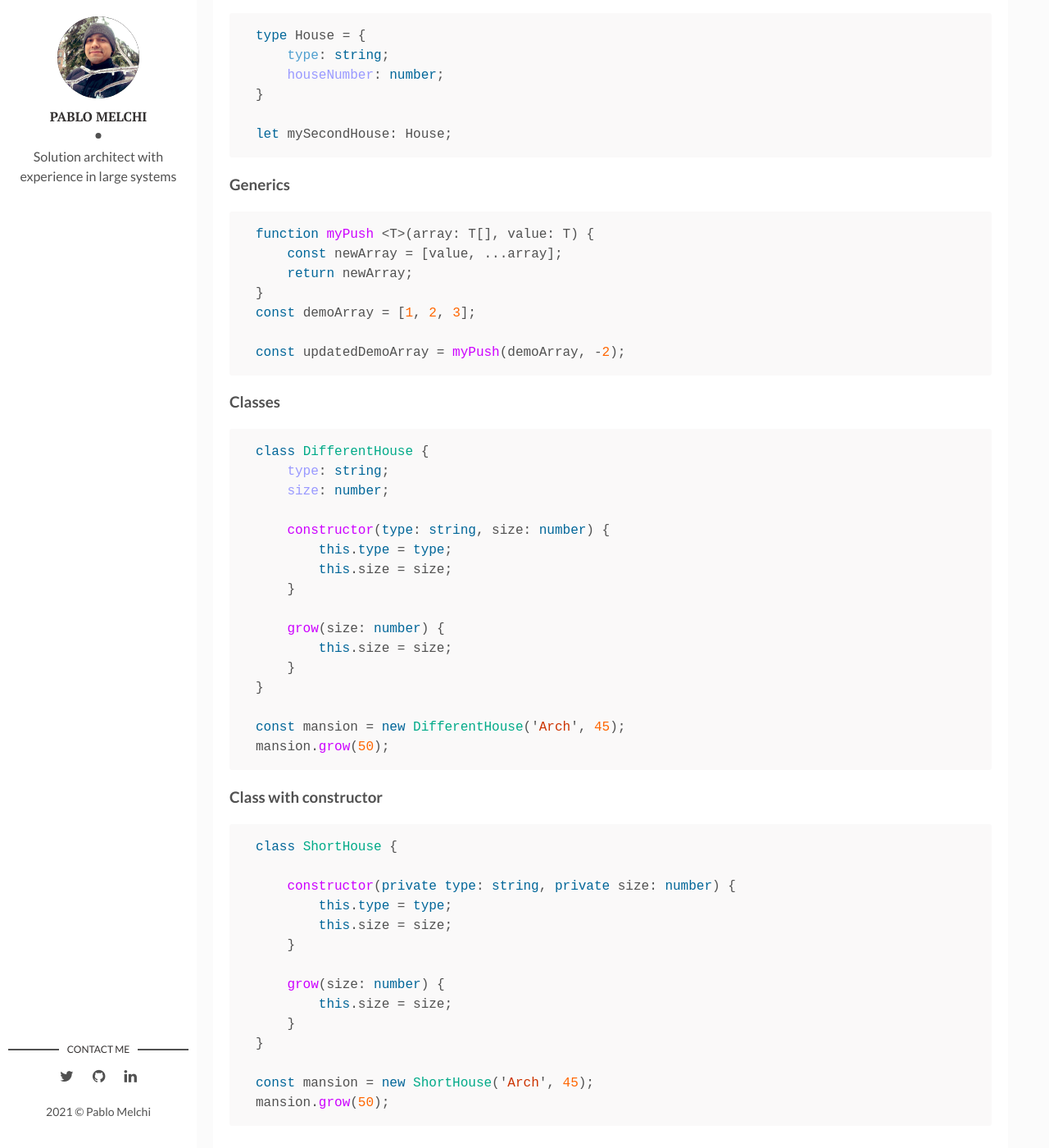
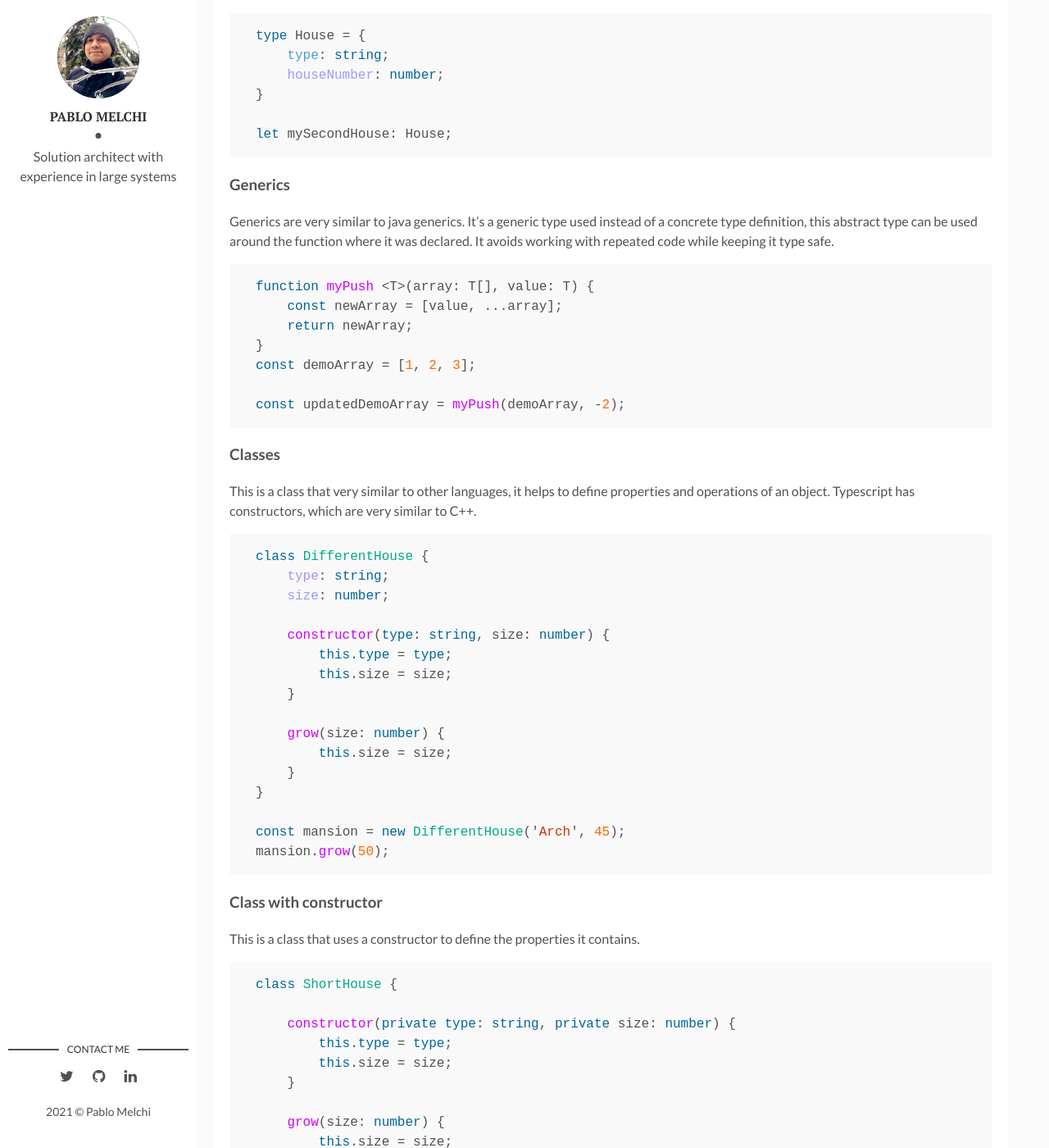
Before and after one commit to pmelchi/pmelchi.github.io, a Jekyll site: the page built from _posts/2021-11-06-Typescript-Basics.markdown, in a window 1280 px wide and 1400 px high, scrolled down 2725 px. Shown: the whole window at 82% size. Built offline with Jekyll 4.4.1, drawn with Linux system fonts in a browser that asks for light colours; some of the changed text lies outside the part shown.

Commit message:
Added some typescript comments

```diff
--- a/_posts/2021-11-06-Typescript-Basics.markdown
+++ b/_posts/2021-11-06-Typescript-Basics.markdown
@@ -97,6 +97,8 @@ myUnionType = 4;
 {% endhighlight %}
 
 ### Type aliases
+
+
 {% highlight typescript%}
 type House = {
     type: string;
@@ -107,6 +109,9 @@ let mySecondHouse: House;
 {% endhighlight %}
 
 ### Generics
+Generics are very similar to java generics. It's a generic type used instead of a concrete type definition, this abstract type can be used around the function where it was declared.
+It avoids working with repeated code while keeping it type safe.
+
 {% highlight typescript%}
 function myPush <T>(array: T[], value: T) {
     const newArray = [value, ...array];
@@ -118,6 +123,10 @@ const updatedDemoArray = myPush(demoArray, -2);
 {% endhighlight %}
 
 ### Classes
+This is a class that very similar to other languages, it helps to define properties and operations of an object.
+Typescript has constructors, which are very similar to C++.
+
+
 {% highlight typescript%}
 class DifferentHouse {
     type: string;
@@ -139,6 +148,9 @@ mansion.grow(50);
 
 
 ### Class with constructor
+
+This is a class that uses a constructor to define the properties it contains.
+
 {% highlight typescript%}
 class ShortHouse {
 
@@ -155,3 +167,28 @@ class ShortHouse {
 const mansion = new ShortHouse('Arch', 45);
 mansion.grow(50);
 {% endhighlight %}
+
+### Interfaces
+ - These are only available on typescript (not javascript).
+ - They are very similar to *alias* with the main difference that they can be implemented by classes.
+ - Ma
+
+
+{% highlight typescript%}
+interface House {
+	size: number;
+	model: string;
+
+	build:() => boolean;
+
+
+}
+
+let myMansion: House;
+
+myMansion = {
+	size: 20,
+	model: 'abcd1234'
+};
+
+{% endhighlight %}
```
